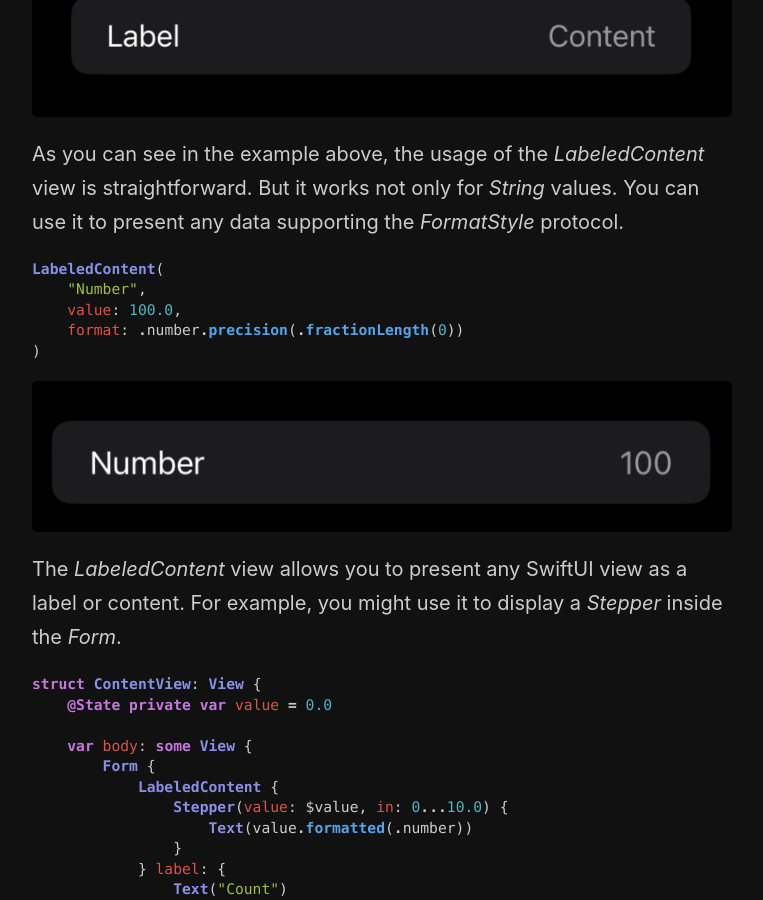
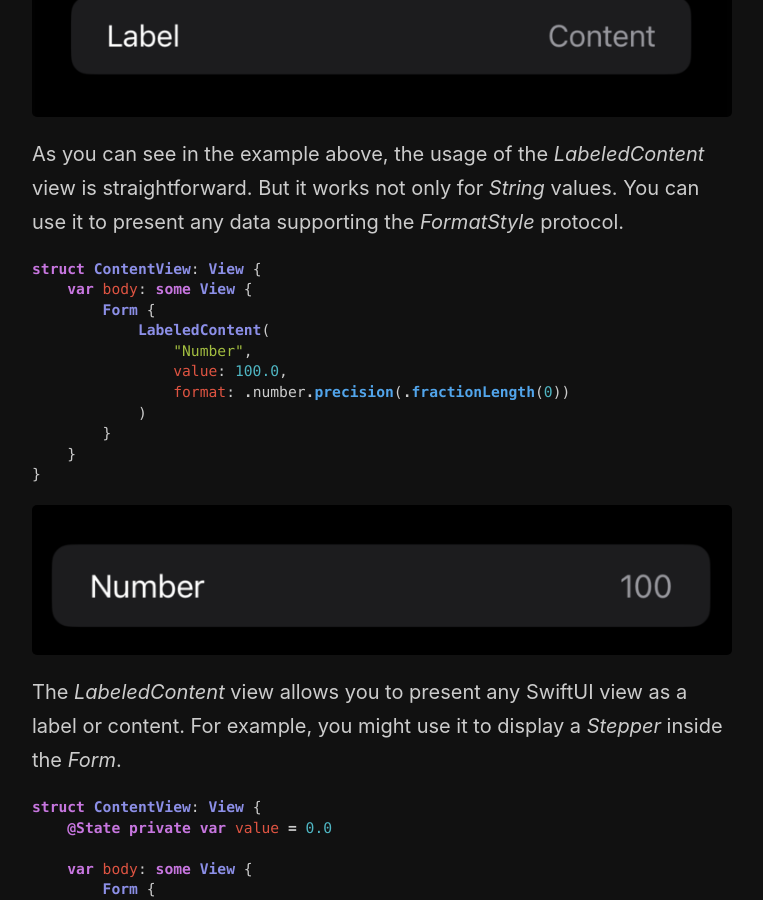
Before and after one commit to mecid/mecid.github.io, a Jekyll site: the page built from _posts/2022-07-13-mastering-labeledcontent-in-swiftui.md, in a window 1280 px wide and 900 px high, scrolled down 991 px. Shown: the whole window, without its empty margins (258-1021 px from the left). Built offline with Jekyll 4.4.1, drawn with Linux system fonts in a browser that asks for light colours.

Commit message:
another improvement to labeled content post

````diff
--- a/_posts/2022-07-13-mastering-labeledcontent-in-swiftui.md
+++ b/_posts/2022-07-13-mastering-labeledcontent-in-swiftui.md
@@ -26,11 +26,17 @@ struct ContentView: View {
 As you can see in the example above, the usage of the *LabeledContent* view is straightforward. But it works not only for *String* values. You can use it to present any data supporting the *FormatStyle* protocol.
 
 ```swift
-LabeledContent(
-    "Number",
-    value: 100.0,
-    format: .number.precision(.fractionLength(0))
-)
+struct ContentView: View {
+    var body: some View {
+        Form {
+            LabeledContent(
+                "Number",
+                value: 100.0,
+                format: .number.precision(.fractionLength(0))
+            )
+        }
+    }
+}
 ```
 
 ![labeled-content](/public/labeled-content2.png)
````
